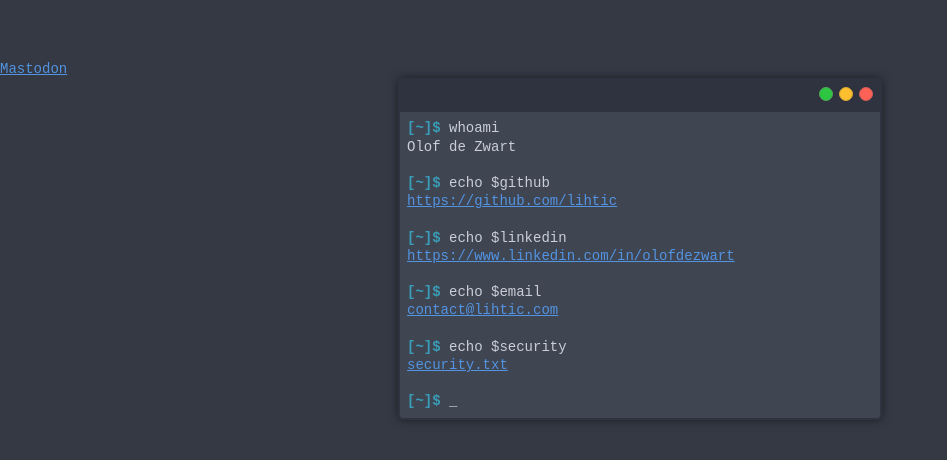
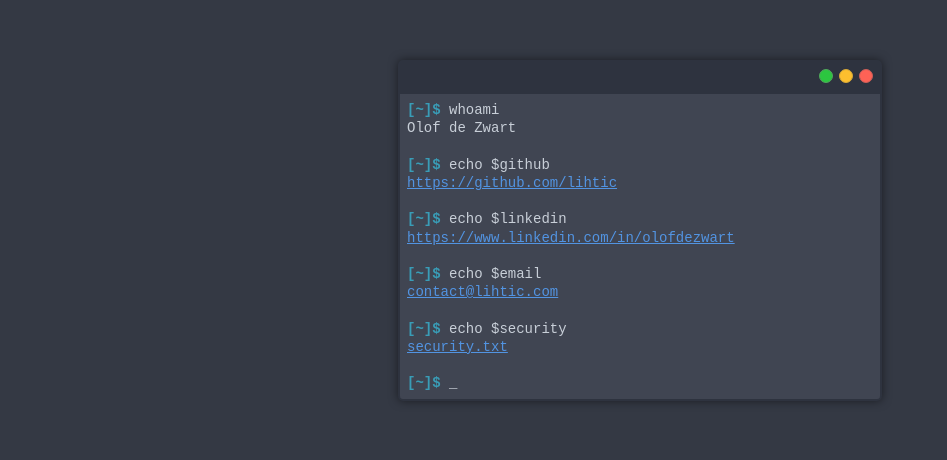
Before and after one commit to Lihtic/lihtic.github.io, a plain HTML site: page index.html in a window 1280 px wide. Shown: the whole page, without its empty margins (0-947 px from the left). Drawn offline with Linux system fonts and the light colour scheme.

Commit message:
Update index.html
removed incorrect a tag

```diff
--- a/index.html
+++ b/index.html
@@ -11,7 +11,6 @@
     <link rel="icon" type="image/png" sizes="16x16" href="favicon/favicon-16x16.png">
     <link rel="manifest" href="favicon/site.webmanifest">
     <title>lihtic</title>
-    <a rel="me" href="https://mastodon.social/@lihtic">Mastodon</a>
 </head>
 <body>
     <div class="window">
```
